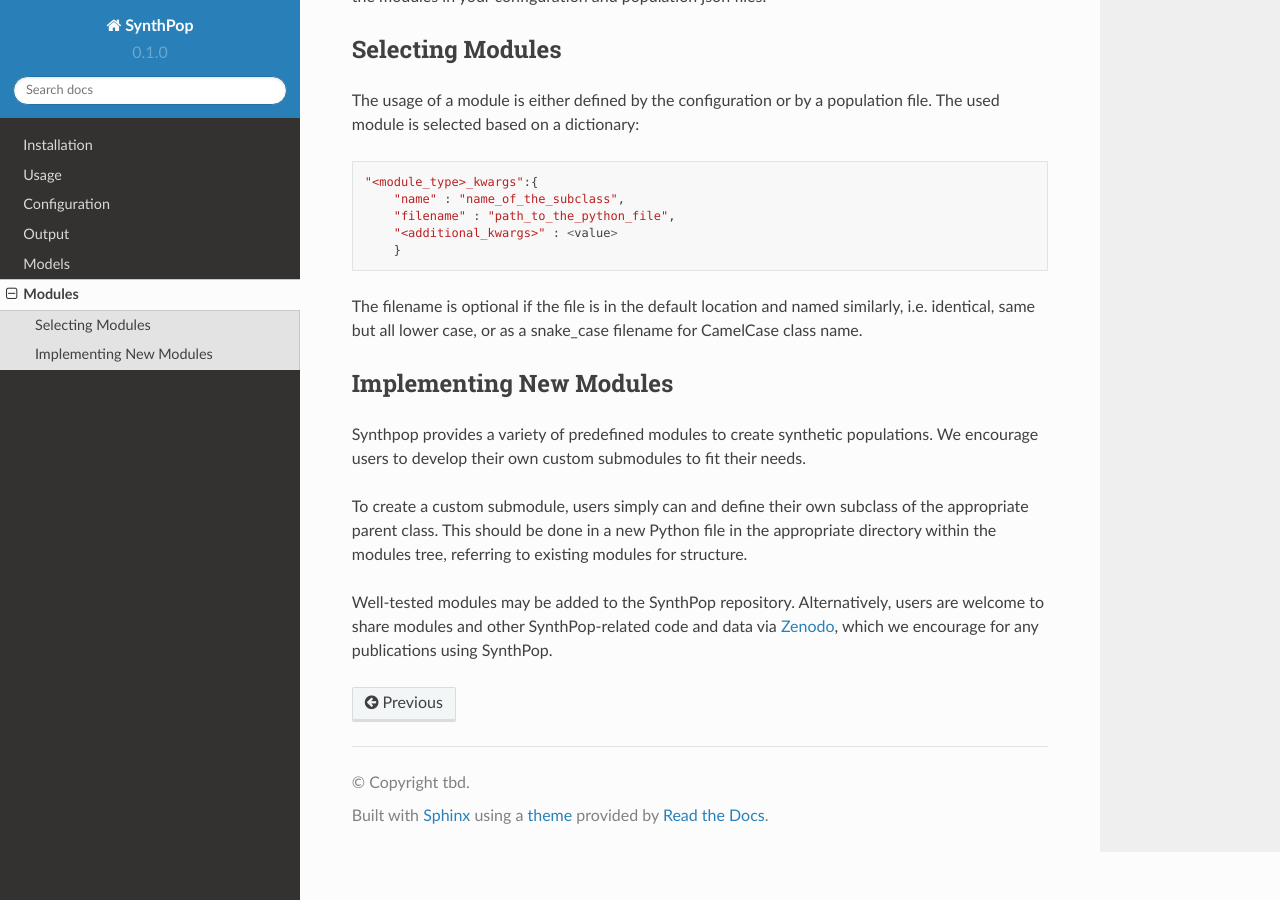
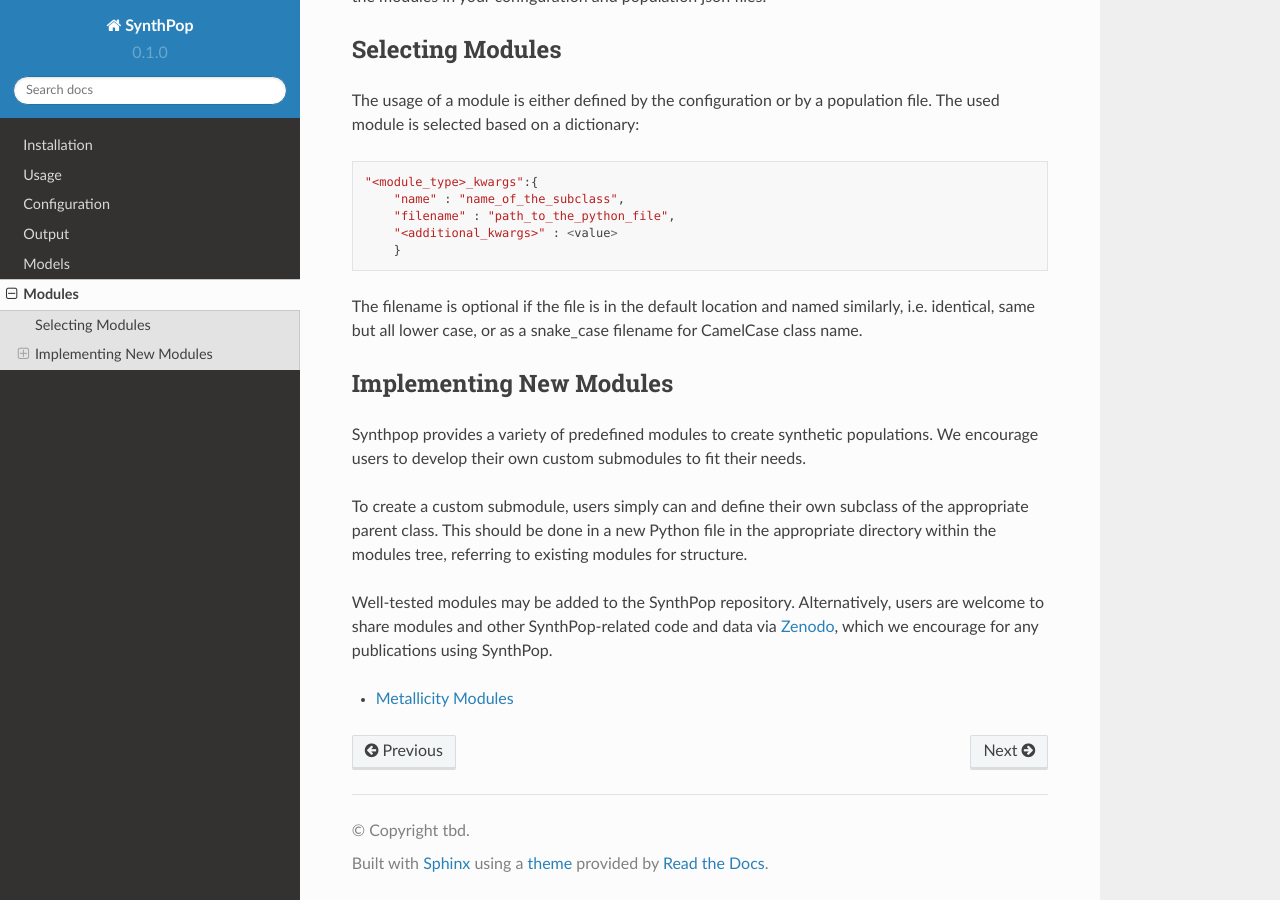
Before and after one commit to synthpop-galaxy/synthpop, a Sphinx documentation site: the page built from docs/source/modules/index.rst, in a window 1280 px wide and 900 px high, scrolled down 961 px. Built offline with Sphinx 7.4.7 and the Read the Docs theme 2.0.0, drawn with Linux system fonts in a browser that asks for light colours.

Commit message:
Update index.rst

```diff
--- a/docs/source/modules/index.rst
+++ b/docs/source/modules/index.rst
@@ -55,3 +55,6 @@
 This should be done in a new Python file in the appropriate directory within the modules tree, referring to existing modules for structure.
 
 Well-tested modules may be added to the SynthPop repository. Alternatively, users are welcome to share modules and other SynthPop-related code and data via `Zenodo <https://zenodo.org/communities/synthpop/records?q=&l=list&p=1&s=10&sort=newest>`_, which we encourage for any publications using SynthPop.
+
+.. toctree::
+  metallicity
```
